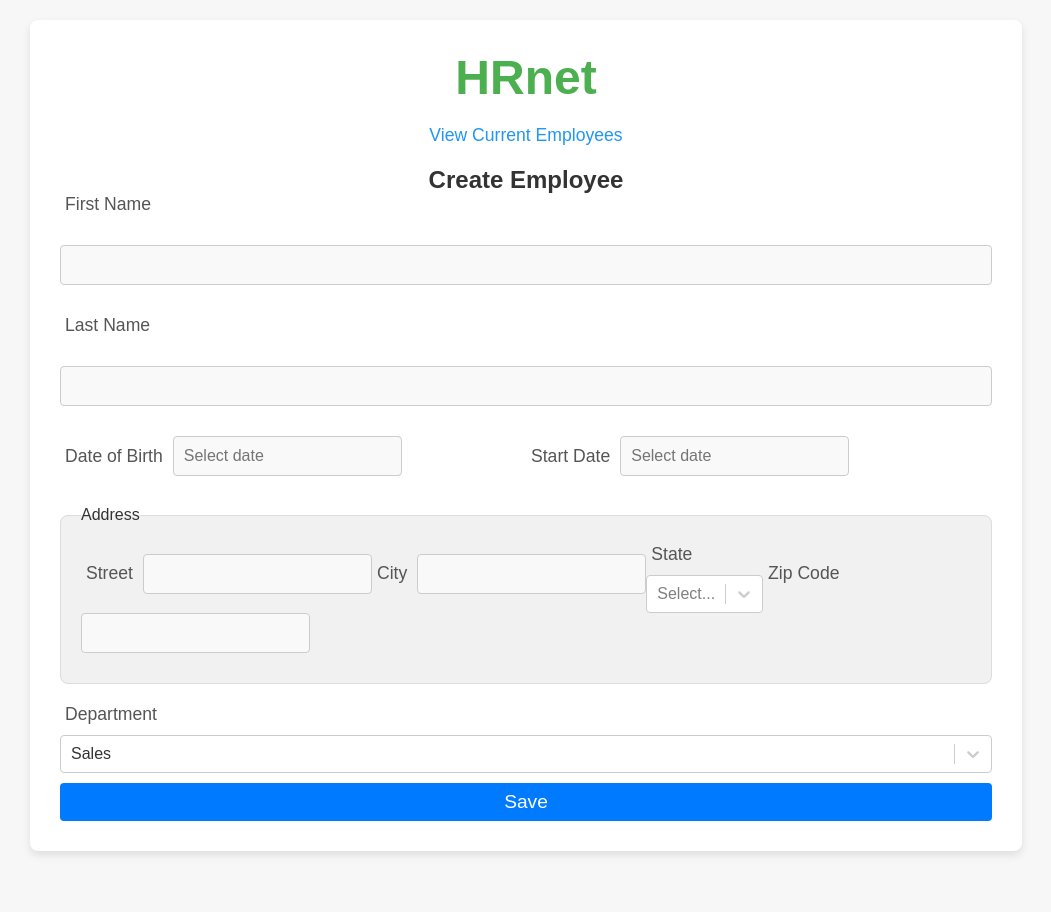
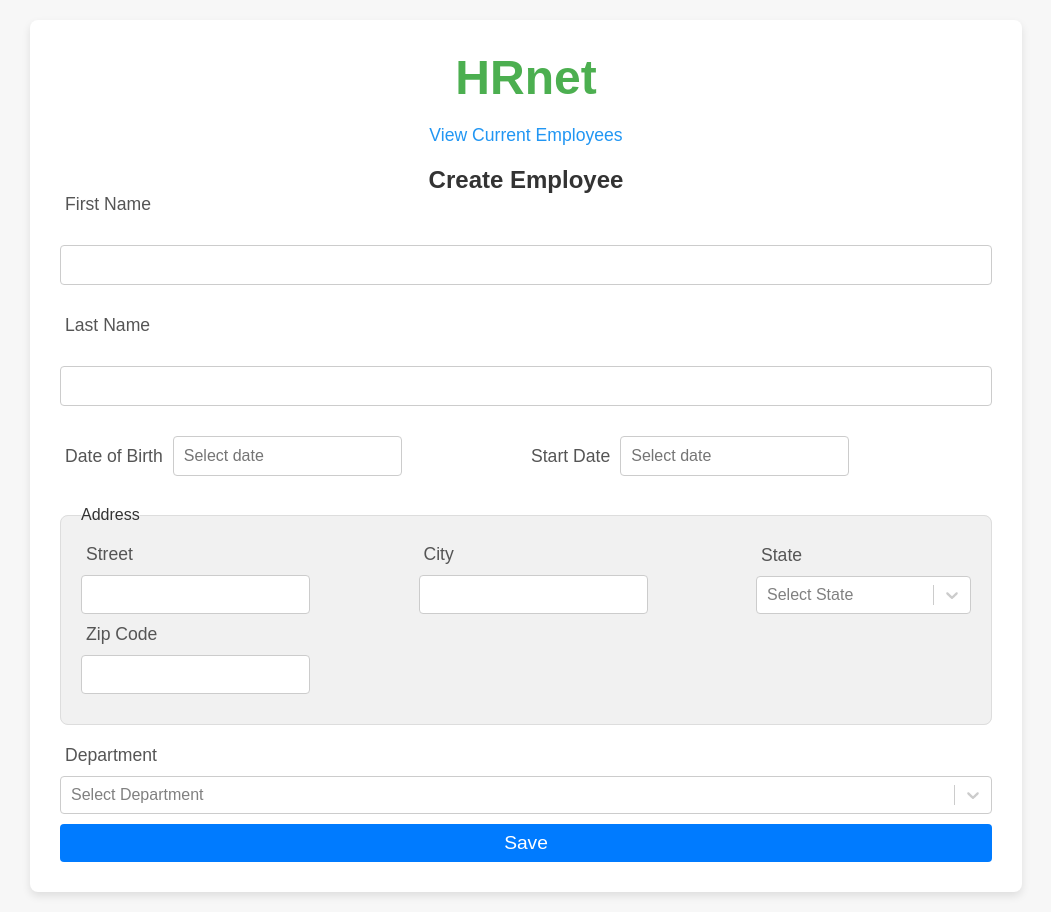
Before and after one commit to ZackKa/Projet14_HRnet, a React (Vite) app: page / in a window 1280 px wide. Shown: the whole page, without its empty margins (114-1165 px from the left). Before the commit the page ends 871 px from the top, so only its background shows below. Built offline with nearby package versions, Linux system fonts and the light colour scheme.

Commit message:
modification modal

```diff
--- a/src/app/App.jsx
+++ b/src/app/App.jsx
@@ -1,4 +1,3 @@
-// import React from 'react';
 import { BrowserRouter as Router, Route, Routes } from 'react-router-dom';
 import CreateEmployee from '../pages/CreateEmployee/CreateEmployee';
 import EmployeeList from '../pages/EmployeeList/EmployeeList';
--- a/src/components/dropdownInput/DropdownInput.jsx
+++ b/src/components/dropdownInput/DropdownInput.jsx
@@ -12,19 +12,34 @@ function DropdownInput({ label, name, value, options, onChange }) {
     label: option.name,          // 'label' est le texte affiché pour chaque option dans le menu déroulant
   }));
 
+  // return (
+  //   <div className='dropdown-div'>
+  //     {/* Affiche le label du champ de sélection */}
+  //     <label htmlFor={name}>{label}</label>
+
+  //     {/* Composant React-Select qui affiche un menu déroulant avec les options */}
+  //     <Select
+  //       name={name}  // Attribue un nom au champ pour l'associer au formulaire
+  //       id={name}    // Associe un ID au champ
+  //       value={reactSelectOptions.find(option => option.value === value)} // représente l'option actuellement sélectionnée, passée pour afficher la sélection dans l'interface
+  //       onChange={selectedOption => onChange({ target: { name, value: selectedOption.value } })
+  //       } // Récupère l'option sélectionnée et passe sa valeur à 'handleChange' dans le parent pour mettre à jour l'état
+  //       options={reactSelectOptions} // Les options à afficher dans le menu déroulant
+  //       placeholder={`Select ${label}`} // Affiche un placeholder personnalisé quand aucune option n'est sélectionnée
+  //     />
+  //   </div>
+  // );
   return (
-    <div>
-      {/* Affiche le label du champ de sélection */}
+    <div className='dropdown-div'>
       <label htmlFor={name}>{label}</label>
-
       {/* Composant React-Select qui affiche un menu déroulant avec les options */}
       <Select
-        name={name}  // Attribue un nom au champ pour l'associer au formulaire
-        id={name}    // Associe un ID au champ
-        value={reactSelectOptions.find(option => option.value === value)} // représente l'option actuellement sélectionnée, passée pour afficher la sélection dans l'interface
-        onChange={selectedOption => onChange({ target: { name, value: selectedOption.value } })
-        } // Récupère l'option sélectionnée et passe sa valeur à 'handleChange' dans le parent pour mettre à jour l'état
+        name={name} // Attribue un nom au champ pour l'associer au formulaire
+        id={name} // Associe un ID au champ
+        value={value ? reactSelectOptions.find(option => option.value === value) : null} // Affiche l'option sélectionnée ou null si aucune sélection
+        onChange={selectedOption => onChange({ target: { name, value: selectedOption ? selectedOption.value : '' } })} // Gérer la valeur correctement
         options={reactSelectOptions} // Les options à afficher dans le menu déroulant
+        placeholder={`Select ${label}`} // Afficher un placeholder si value est null
       />
     </div>
   );
@@ -34,7 +49,7 @@ function DropdownInput({ label, name, value, options, onChange }) {
 DropdownInput.propTypes = {
   label: PropTypes.string.isRequired, // Le label doit être une chaîne de caractères et est obligatoire
   name: PropTypes.string.isRequired,  // Le nom du champ doit être une chaîne de caractères et est obligatoire
-  value: PropTypes.string.isRequired, // La valeur sélectionnée doit être une chaîne de caractères et est obligatoire
+  value: PropTypes.string, // La valeur peut être une chaîne ou null (si rien n'est sélectionné)
   options: PropTypes.arrayOf(         // Les options doivent être un tableau d'objets avec des propriétés spécifiques
     PropTypes.shape({
       abbreviation: PropTypes.string.isRequired,  // Chaque option doit avoir une 'abbreviation' qui est une chaîne de caractères
--- a/src/components/modal/Modal.jsx
+++ b/src/components/modal/Modal.jsx
@@ -1,29 +1,6 @@
-import PropTypes from 'prop-types'; // Importation de PropTypes
+import PropTypes from 'prop-types';
 
-// const Modal = ({ isOpen, message, onClose }) => {
-//   if (!isOpen) return null; // Si la modal est fermée, elle ne s'affiche pas
-
-//   return (
-//     <div className="modal-overlay" onClick={onClose}>
-//       <div className="modal-content" onClick={(e) => e.stopPropagation()}>
-//         <h2>{message}</h2>
-//         <button onClick={onClose}>Close</button>
-//       </div>
-//     </div>
-//   );
-// };
-
-// // Validation des props
-// Modal.propTypes = {
-//     isOpen: PropTypes.bool.isRequired, // La prop 'isOpen' doit être un booléen et est obligatoire
-//     message: PropTypes.string.isRequired, // La prop 'message' doit être une chaîne de caractères et est obligatoire
-//     onClose: PropTypes.func.isRequired, // La prop 'onClose' doit être une fonction et est obligatoire
-//   };
-
-
-// export default Modal;
-
-function Modal({ isOpen, message, onClose }) {
+function Modal({ isOpen, onClose, children, className, closeOnOverlayClick }) {
     // Si la modal n'est pas ouverte, ne rien afficher
     if (!isOpen) return null;
 
@@ -32,20 +9,43 @@ function Modal({ isOpen, message, onClose }) {
         e.stopPropagation(); // Empêche la propagation du clic vers l'overlay
     };
 
+    // Gère le clic sur l'overlay pour fermer la modal si closeOnOverlayClick est true
+    const handleOverlayClick = () => {
+        if (closeOnOverlayClick) {
+            onClose(); // Ferme la modal si closeOnOverlayClick est true
+        }
+    };
+
     return (
-        <div className="modal-overlay" onClick={onClose}>
-        <div className="modal-content" onClick={handleModalClick}>
-            <p>{message}</p>
-            <button onClick={onClose}>Close</button>
-        </div>
+        <div
+            className={`modal-overlay ${className}`}
+            onClick={handleOverlayClick}
+            aria-hidden="true"
+        >
+            <div
+                className="modal-content"
+                onClick={handleModalClick}
+                role="dialog"
+                aria-labelledby="modal-title"
+                aria-describedby="modal-description"
+            >
+                <div id="modal-title">
+                    {children}
+                </div>
+                <button onClick={onClose} aria-label="Close modal">Close</button>
+            </div>
         </div>
     );
 }
-  // Validation des props
+
+// Validation des props
 Modal.propTypes = {
     isOpen: PropTypes.bool.isRequired, // La prop 'isOpen' doit être un booléen et est obligatoire
-    message: PropTypes.string.isRequired, // La prop 'message' doit être une chaîne de caractères et est obligatoire
     onClose: PropTypes.func.isRequired, // La prop 'onClose' doit être une fonction et est obligatoire
+    children: PropTypes.node.isRequired, // La prop 'children' peut être n'importe quel contenu React
+    className: PropTypes.string, // La prop 'className' permet de personnaliser les styles si nécessaire
+    closeOnOverlayClick: PropTypes.bool, // Permet de contrôler la fermeture de la modal en cliquant sur l'overlay
 };
 
-  export default Modal;
+
+export default Modal;
--- a/src/index.css
+++ b/src/index.css
@@ -112,6 +112,7 @@ input:focus, select:focus {
   flex-direction: row;
   flex-wrap: wrap;
   align-items: center;
+  justify-content: space-between;
 }
 
 .address label {
@@ -139,6 +140,7 @@ input:focus, select:focus {
 .container form input,
 .container form select {
     /* width: 200px;  */
+    background: white;
 }
 
 .dates{
@@ -325,3 +327,18 @@ button {
 button:hover {
   background-color: #0056b3;
 }
+
+.element-fieldset{
+  display: flex;
+  flex-direction: column;
+  flex-wrap: nowrap;
+}
+
+fieldset .dropdown-div{
+  width: 215px;
+  height: 78px;
+}
+
+.element-fieldset input{
+  height: 39px;
+}
--- a/src/pages/CreateEmployee/CreateEmployee.jsx
+++ b/src/pages/CreateEmployee/CreateEmployee.jsx
@@ -15,7 +15,7 @@ function CreateEmployee() {
     city: '',
     state: '',
     zipCode: '',
-    department: 'Sales',
+    department: '',
   });
 
   const [isModalOpen, setIsModalOpen] = useState(false);
@@ -46,9 +46,9 @@ function CreateEmployee() {
       startDate: null,
       street: '',
       city: '',
-      state: '',
+      state: null,
       zipCode: '',
-      department: 'Sales',
+      department: null,
     });
     setIsModalOpen(true);
   };
@@ -62,7 +62,12 @@ function CreateEmployee() {
 
   return (
     <div id='create-div' className="container">
-      <Modal isOpen={isModalOpen} message="Employee Created!" onClose={() => setIsModalOpen(false)} />
+      {/* <Modal isOpen={isModalOpen} message="Employee Created!" onClose={() => setIsModalOpen(false)} /> */}
+      {/* Modal avec children pour afficher un message personnalisé */}
+      <Modal isOpen={isModalOpen} onClose={() => setIsModalOpen(false)} closeOnOverlayClick={false}>
+        <h2>Employee Created!</h2>
+        <p>Your new employee has been successfully created.</p>
+      </Modal>
       <div className="title">
         <h1>HRnet</h1>
       </div>
@@ -118,6 +123,7 @@ function CreateEmployee() {
 
         <fieldset className="address">
           <legend>Address</legend>
+          <div className='element-fieldset'>
             <label htmlFor="street">Street</label>
             <input
               type="text"
@@ -126,6 +132,8 @@ function CreateEmployee() {
               value={employee.street}
               onChange={handleChange}
             />
+          </div>
+          <div className='element-fieldset'>
             <label htmlFor="city">City</label>
             <input
               type="text"
@@ -134,6 +142,7 @@ function CreateEmployee() {
               value={employee.city}
               onChange={handleChange}
             />
+          </div>
 
           <DropdownInput
             label="State"
@@ -142,7 +151,7 @@ function CreateEmployee() {
             options={states}
             onChange={handleChange}
           />
-
+          <div className='element-fieldset'>
             <label htmlFor="zip-code">Zip Code</label>
             <input
               type="number"
@@ -151,6 +160,7 @@ function CreateEmployee() {
               value={employee.zipCode}
               onChange={handleChange}
             />
+          </div>
         </fieldset>
 
         <DropdownInput
```
Lines whose indentation alone changed are shown as unchanged.
